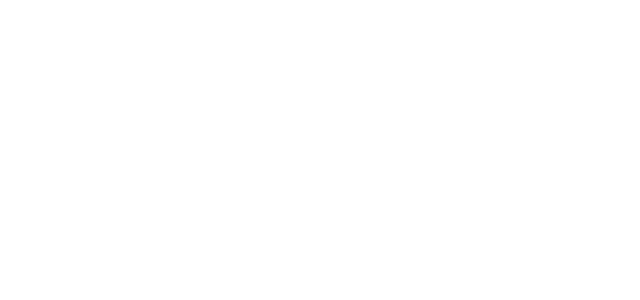
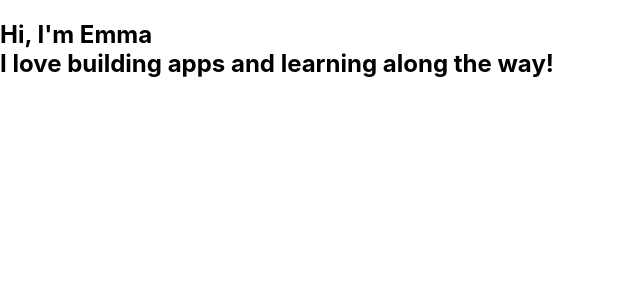
Before and after one commit to e-b-m/Portfolio-EBM, a React (Create React App) app: page / in a window 1280 px wide. Shown: the top 300 px of the page, without its empty margins (0-640 px from the left). Built offline with nearby package versions, Linux system fonts and the light colour scheme.

Commit message:
made files and imported React to them

```diff
--- a/src/App.js
+++ b/src/App.js
@@ -1,4 +1,5 @@
 import logo from './logo.svg';
+import React from 'react';
 import './App.css';
 import About from './components/About'
 import Contact from './components/Contact'
@@ -8,7 +9,7 @@
 
 function App() {
   return (
-    <main className="text-gray-400 bg-gray-900 body-font">
+    <main className="text-gray-400 bg-gray-900 body-font" >
       <Navbar/>
       <About/>
       <Projects/>
--- a/src/components/About.js
+++ b/src/components/About.js
@@ -1,5 +1,19 @@
+import React from 'react';
+
+
 const About = () => {
-    return ( <></> );
+    return (
+    <section id= "about">
+        <div className="container mx-auto flex px-10 py-20 md: flex-row flex-col items-center">
+            <div className="lg: flex-grow md:w-1/2 lg: pr-24 md: pr-16 flex flex-col md: items-start md: text-left mb-16 md:mb-0 items-center text-center">
+            <h1 className="title-font sm:text-4xl text-3xl mb-4 font-medium text-white">
+              Hi, I'm Emma
+              <br className="hidden lg: inline-block"/> I love building apps and learning along the way!
+            </h1>
+            </div>
+        </div>
+
+    </section> );
 }
 
 export default About;
--- a/src/components/Contact.js
+++ b/src/components/Contact.js
@@ -1,3 +1,6 @@
+import React from 'react';
+
+
 const Contact = () => {
     return ( <></> );
 }
--- a/src/components/Navbar.js
+++ b/src/components/Navbar.js
@@ -1,3 +1,5 @@
+import React from 'react';
+
 const Navbar = () => {
     return (<></>  );
 }
--- a/src/components/Projects.js
+++ b/src/components/Projects.js
@@ -1,3 +1,6 @@
+import React from 'react';
+
+
 const Projects = () => {
     return (  <></>);
 }
--- a/src/components/Skills.js
+++ b/src/components/Skills.js
@@ -1,3 +1,6 @@
+import React from 'react';
+
+
 const Skills = () => {
     return (<></>  );
 }
```
